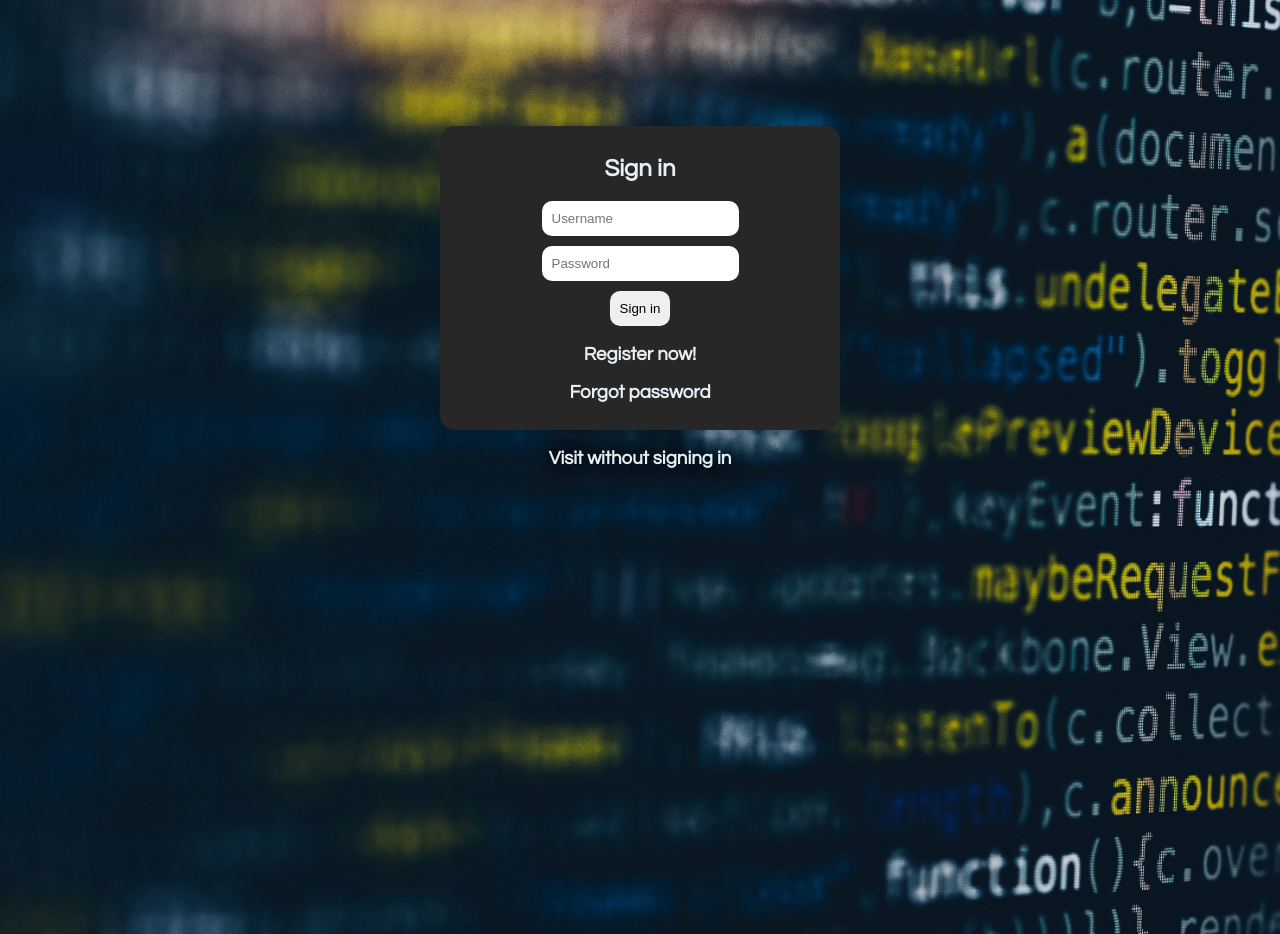
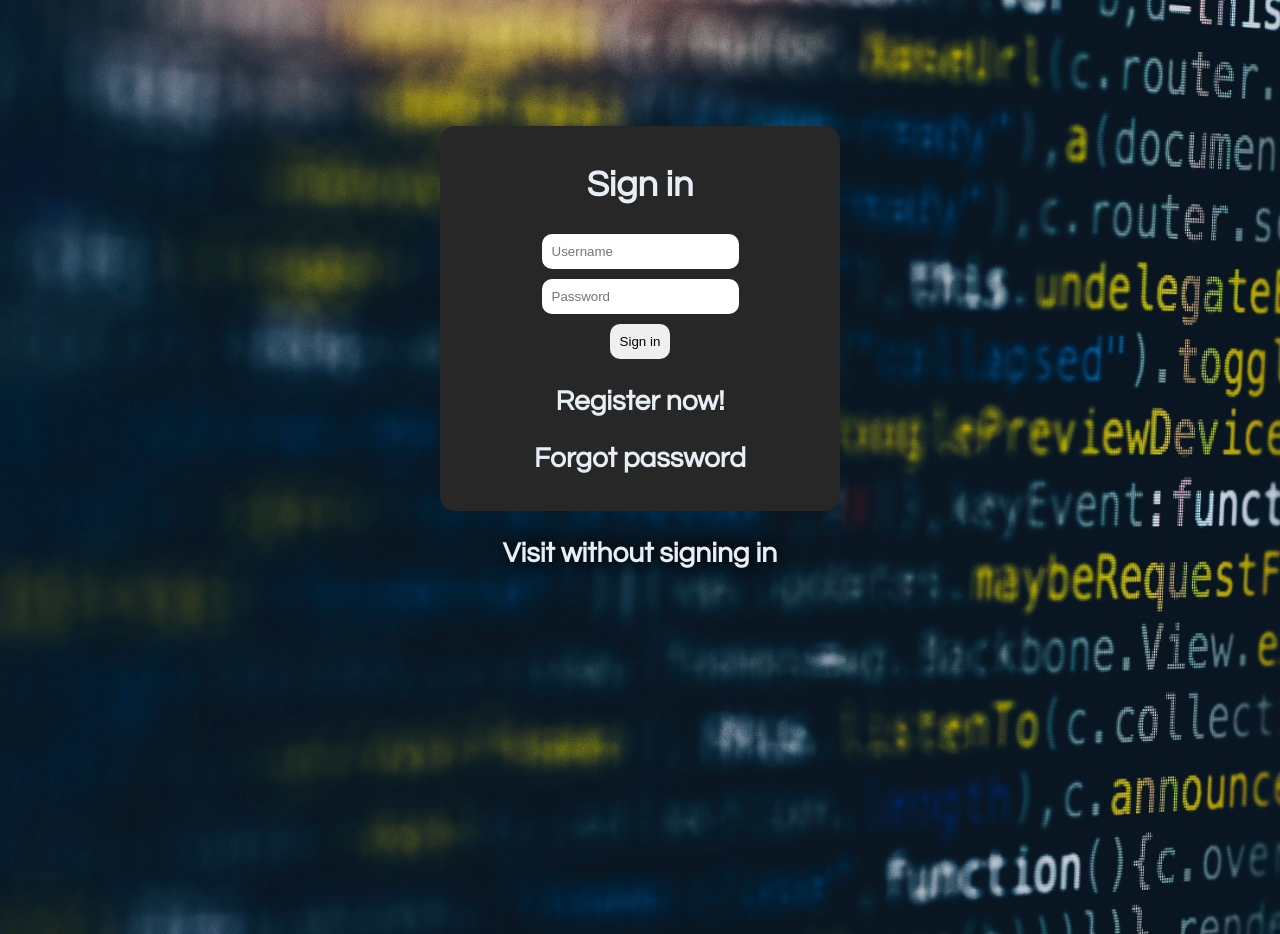
Before and after one commit to andrewbrase/django_website, a Django app: page / in a window 1280 px wide. Run offline with Django 4.2, Linux system fonts and the light colour scheme.

Commit message:
worked on signin page font

```diff
--- a/ab_website/static/base/base.css
+++ b/ab_website/static/base/base.css
@@ -66,6 +66,7 @@ body .visit a:hover {
 
 body {
   background-image: none;
+  font-size: 1.5em;
 }
 body nav {
   margin-top: -9%;
--- a/ab_website/static/base/base.scss
+++ b/ab_website/static/base/base.scss
@@ -3,6 +3,7 @@
 
 body {
     background-image: none;
+    font-size: 1.5em;
 
     nav {
         margin-top: -9%;
--- a/ab_website/static/signin/style.css
+++ b/ab_website/static/signin/style.css
@@ -3,6 +3,7 @@
   src: url(../fonts/Questrial-Regular.ttf);
 }
 body {
+  font-size: 1.5em;
   font-family: externalFont;
   background-image: url("../../static/imgs/code.jpg");
   background-repeat: no-repeat;
--- a/ab_website/static/signin/style.scss
+++ b/ab_website/static/signin/style.scss
@@ -19,6 +19,7 @@ $bb: rgb(39, 39, 39);
 
 body {
 
+    font-size: 1.5em;
     font-family:externalFont;
     background-image: url("../../static/imgs/code.jpg");
     background-repeat: no-repeat;
--- a/ab_website/templates/basic_app/register.html
+++ b/ab_website/templates/basic_app/register.html
@@ -7,12 +7,14 @@
 
     {% if registered %}
     <h1>Thank you for registering!</h1>
+
     <script>
         setTimeout(() => {
             window.location.href = "/basic_app/Home/";
         }, "2000")
     </script>
     {% else %}
+
     <form method="POST" enctype="multipart/form-data">
         {% csrf_token %}
         {{ user_form.as_p }}
```
Also changed, not shown: ab_website/db.sqlite3, 2 other files.
